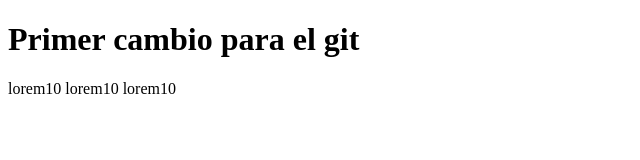
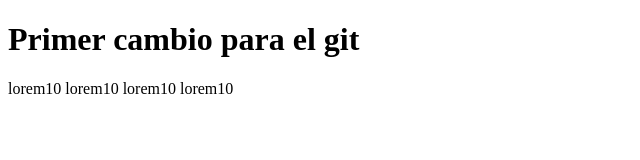
Before and after one commit to WaynaRolando/CursoGit, a plain HTML site: page index.html in a window 1280 px wide. Shown: the full height of the page, 0-640 px from the left. Drawn offline with Linux system fonts and the light colour scheme.

Commit message:
tercer cambio

```diff
--- a/index.html
+++ b/index.html
@@ -8,7 +8,7 @@
 	<h1>Primer cambio para el git</h1>
 	<div class="container">
 		<div class="row">
-			<p>lorem10 lorem10 lorem10</p>
+			<p>lorem10 lorem10 lorem10 lorem10</p>
 		</div>
 	</div>
 </body>
```
